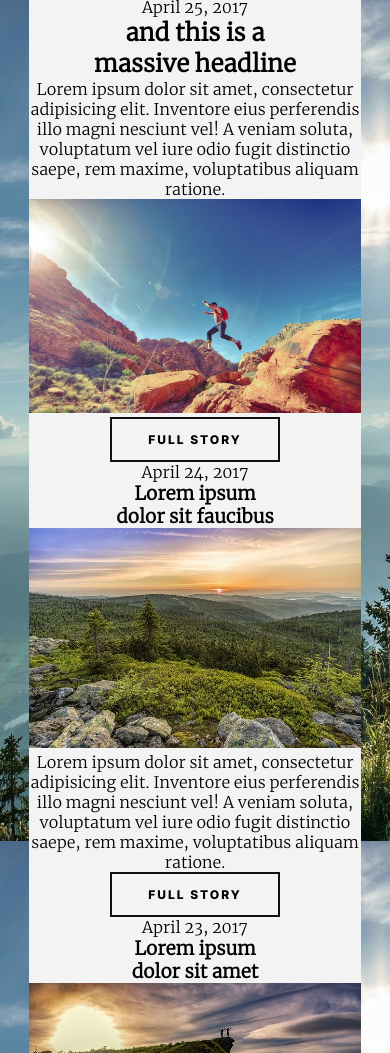
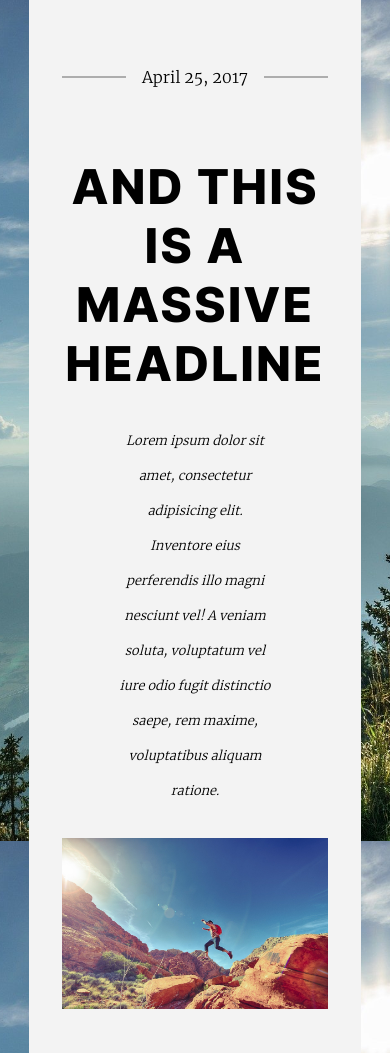
Before and after one commit to Pierre-Davy/SASS-TP1, a plain HTML site: page index.html in a window 390 px wide. Shown: the part 847-1900 px from the top of the page. Drawn offline with Linux system fonts and the light colour scheme.

Commit message:
added css

```diff
--- a/assets/style/layout/_main.scss
+++ b/assets/style/layout/_main.scss
@@ -6,4 +6,113 @@ main {
   img {
     width: 100%;
   }
+
+  .section1 {
+    width: 80%;
+    margin: 0 auto;
+
+    span {
+      padding: 70px 0;
+      position: relative;
+      display: block;
+
+      &:before,
+      &:after {
+        content: "";
+        position: absolute;
+        width: 37%;
+        height: 1px;
+        background: $grey3;
+        top: 50%;
+        transform: translateY(-50%);
+
+        @media screen and (max-width: 700px) {
+          width: 30%;
+        }
+
+        @media screen and (max-width: 450px) {
+          width: 24%;
+        }
+      }
+      &:before {
+        left: 0;
+      }
+      &:after {
+        right: 0;
+      }
+    }
+
+    h2 {
+      @include title;
+      font-size: 3rem;
+    }
+
+    p {
+      width: 60%;
+      margin: 30px auto;
+      line-height: 35px;
+      font-style: italic;
+      font-size: 0.8rem;
+    }
+
+    .btn {
+      margin: 50px 0 90px;
+    }
+  }
+
+  .section2 {
+    display: grid;
+    grid-template-columns: 50% 50%;
+    border-top: 1px solid $grey1;
+
+    .left-part,
+    .right-part {
+      padding: 60px;
+
+      span {
+        font-size: 0.75rem;
+        position: relative;
+        display: block;
+
+        &::after,
+        &::before {
+          content: "";
+          position: absolute;
+          width: 30%;
+          height: 1px;
+          background: $grey3;
+          top: 50%;
+          transform: translateY(-50%);
+
+          @media screen and (max-width: 900px) {
+            width: 20%;
+          }
+          @media screen and (max-width: 650px) {
+            width: 0;
+          }
+        }
+
+        &::before {
+          left: 0;
+        }
+        &:after {
+          right: 0;
+        }
+      }
+      h3 {
+        margin: 20px 0;
+        @include title;
+        line-height: 28px;
+      }
+      p {
+        text-align: left;
+        line-height: 30px;
+        margin: 30px 0;
+        font-size: 0.8rem;
+      }
+    }
+    .left-part {
+      border-right: 1px solid $grey1;
+    }
+  }
 }
```
Also changed, not shown: assets/style/index.css, 1 other file.
